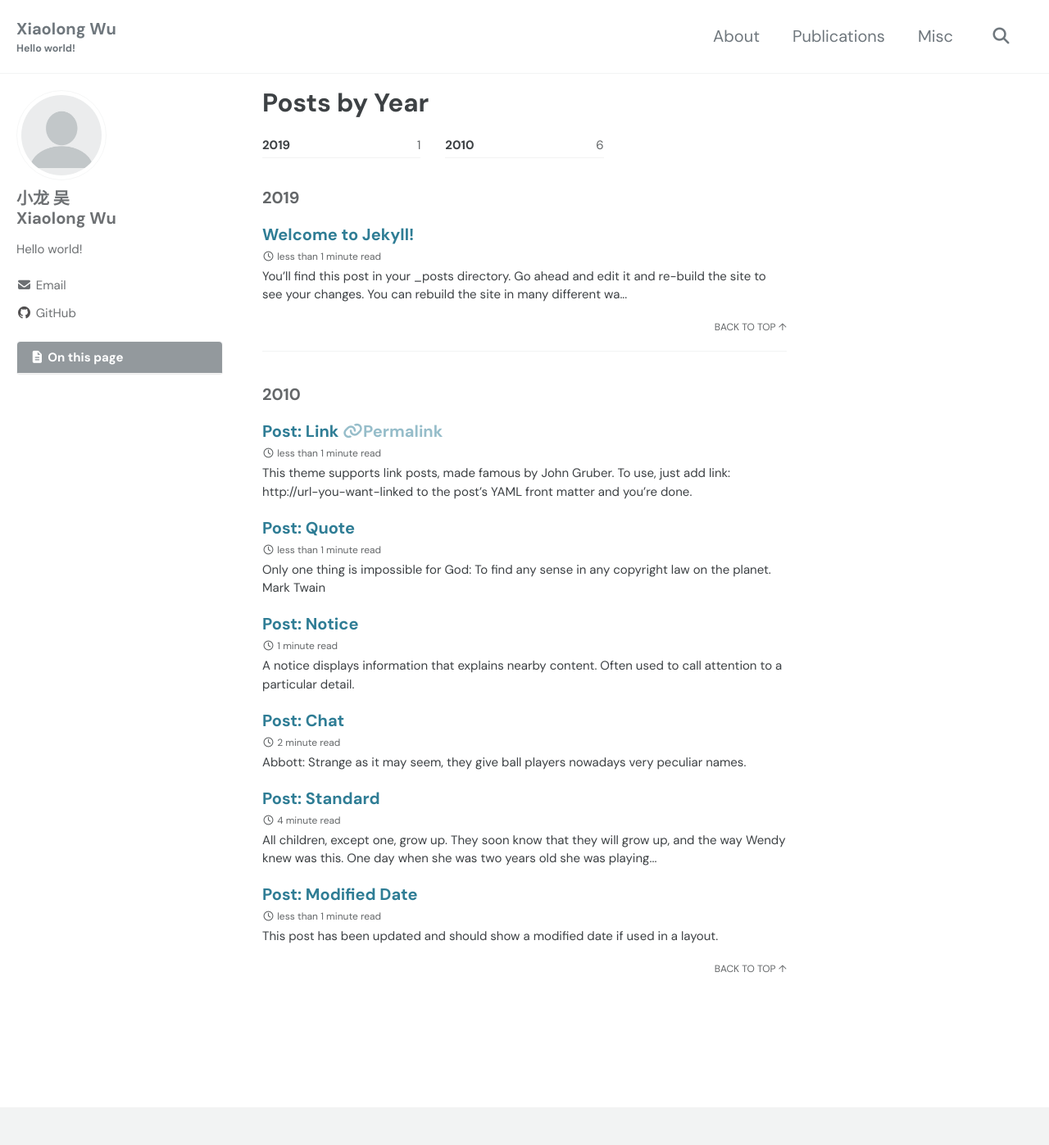
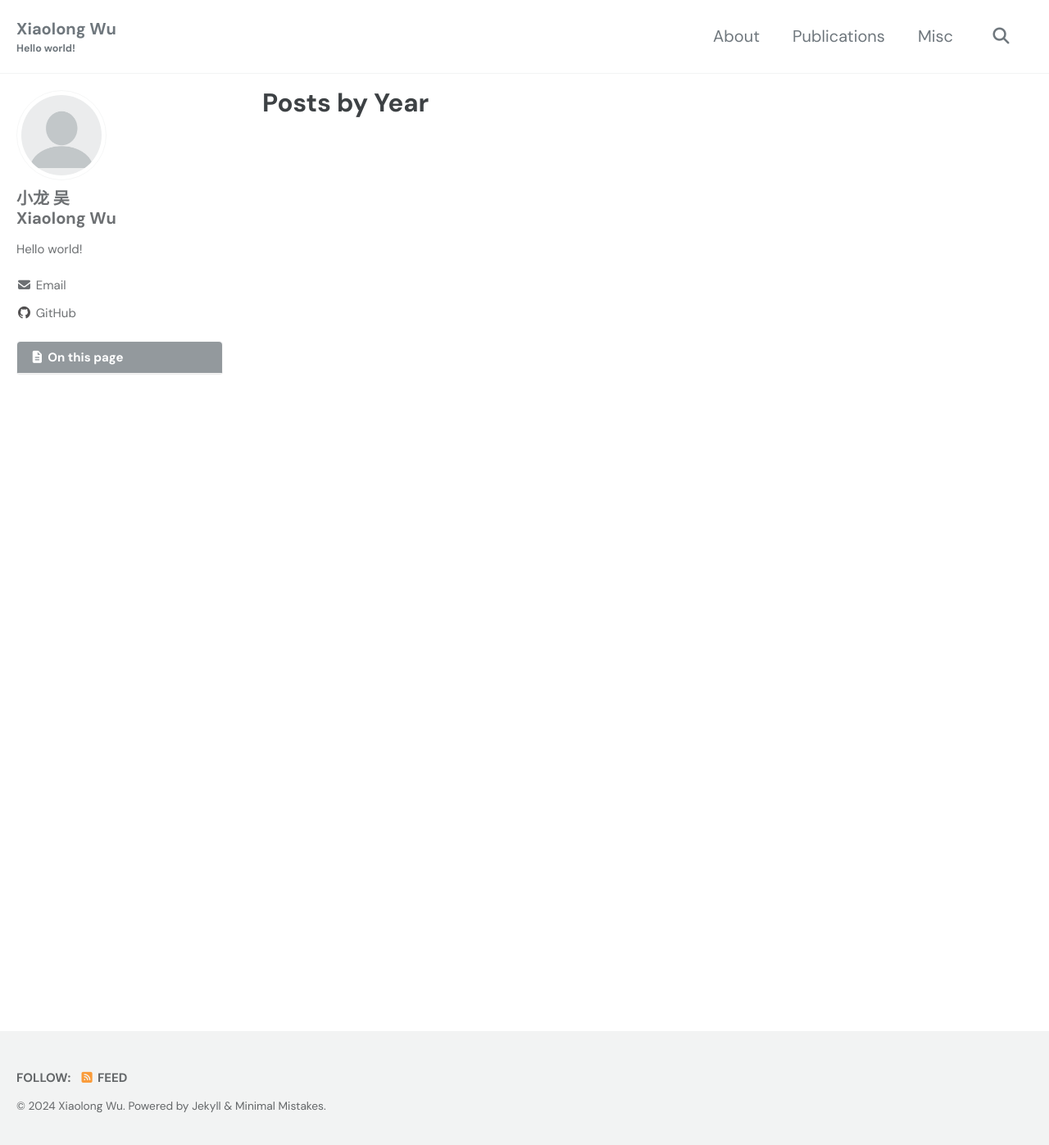
Before and after one commit to CuteLoong/CuteLoong.github.io, a Jekyll site: the page built from _pages/year-archive.md, in a window 1280 px wide and 1400 px high. Shown: the top 1397 px of the window at 82% size. Built offline with Jekyll 4.4.1, drawn with Linux system fonts in a browser that asks for light colours; cached includes are drawn as plain includes.

Commit message:
update project

````diff
--- a/_config.yml
+++ b/_config.yml
@@ -80,17 +80,17 @@ footer:
   #     url: "https://instagram.com/"
 
 defaults:
-  # _posts
+  # _publications
   - scope:
-      path: ""
-      type: posts
+      path: "_publications"
+      type: publications
     values:
-      layout: single
-      author_profile: true
-      read_time: true
-      comments: true
-      share: true
-      related: true
+      layout: spalsh
+      # author_profile: true
+      # read_time: true
+      # comments: true
+      # share: true
+      # related: true
   # _pages
   - scope:
       path: "_pages"
--- a/_posts/2010-01-07-post-modified.md
+++ /dev/null
@@ -1,14 +0,0 @@
----
-title: "Post: Modified Date"
-last_modified_at: 2016-03-09T16:20:02-05:00
-categories:
-  - Blog
-tags:
-  - Post Formats
-  - readability
-  - standard
----
-
-This post has been updated and should show a modified date if used in a layout.
-
-All children, except one, grow up. They soon know that they will grow up, and the way Wendy knew was this. One day when she was two years old she was playing in a garden, and she plucked another flower and ran with it to her mother. I suppose she must have looked rather delightful, for Mrs. Darling put her hand to her heart and cried, "Oh, why can't you remain like this for ever!" This was all that passed between them on the subject, but henceforth Wendy knew that she must grow up. You always know after you are two. Two is the beginning of the end.
--- a/_posts/2010-01-07-post-standard.md
+++ /dev/null
@@ -1,32 +0,0 @@
----
-title: "Post: Standard"
-excerpt_separator: "<!--more-->"
-categories:
-  - Blog
-tags:
-  - Post Formats
-  - readability
-  - standard
----
-
-All children, except one, grow up. They soon know that they will grow up, and the way Wendy knew was this. One day when she was two years old she was playing in a garden, and she plucked another flower and ran with it to her mother. I suppose she must have looked rather delightful, for Mrs. Darling put her hand to her heart and cried, "Oh, why can't you remain like this for ever!" This was all that passed between them on the subject, but henceforth Wendy knew that she must grow up. You always know after you are two. Two is the beginning of the end.
-
-Mrs. Darling first heard of Peter when she was tidying up her children's minds. It is the nightly custom of every good mother after her children are asleep to rummage in their minds and put things straight for next morning, repacking into their proper places the many articles that have wandered during the day.
-
-<!--more-->
-
-This post has a manual excerpt `<!--more-->` set after the second paragraph. The following YAML Front Matter has also be applied:
-
-```yaml
-excerpt_separator: "<!--more-->"
-```
-
-If you could keep awake (but of course you can't) you would see your own mother doing this, and you would find it very interesting to watch her. It is quite like tidying up drawers. You would see her on her knees, I expect, lingering humorously over some of your contents, wondering where on earth you had picked this thing up, making discoveries sweet and not so sweet, pressing this to her cheek as if it were as nice as a kitten, and hurriedly stowing that out of sight. When you wake in the morning, the naughtiness and evil passions with which you went to bed have been folded up small and placed at the bottom of your mind and on the top, beautifully aired, are spread out your prettier thoughts, ready for you to put on.
-
-I don't know whether you have ever seen a map of a person's mind. Doctors sometimes draw maps of other parts of you, and your own map can become intensely interesting, but catch them trying to draw a map of a child's mind, which is not only confused, but keeps going round all the time. There are zigzag lines on it, just like your temperature on a card, and these are probably roads in the island, for the Neverland is always more or less an island, with astonishing splashes of colour here and there, and coral reefs and rakish-looking craft in the offing, and savages and lonely lairs, and gnomes who are mostly tailors, and caves through which a river runs, and princes with six elder brothers, and a hut fast going to decay, and one very small old lady with a hooked nose. It would be an easy map if that were all, but there is also first day at school, religion, fathers, the round pond, needle-work, murders, hangings, verbs that take the dative, chocolate pudding day, getting into braces, say ninety-nine, three-pence for pulling out your tooth yourself, and so on, and either these are part of the island or they are another map showing through, and it is all rather confusing, especially as nothing will stand still.
-
-Of course the Neverlands vary a good deal. John's, for instance, had a lagoon with flamingoes flying over it at which John was shooting, while Michael, who was very small, had a flamingo with lagoons flying over it. John lived in a boat turned upside down on the sands, Michael in a wigwam, Wendy in a house of leaves deftly sewn together. John had no friends, Michael had friends at night, Wendy had a pet wolf forsaken by its parents, but on the whole the Neverlands have a family resemblance, and if they stood still in a row you could say of them that they have each other's nose, and so forth. On these magic shores children at play are for ever beaching their coracles [simple boat]. We too have been there; we can still hear the sound of the surf, though we shall land no more.
-
-Of all delectable islands the Neverland is the snuggest and most compact, not large and sprawly, you know, with tedious distances between one adventure and another, but nicely crammed. When you play at it by day with the chairs and table-cloth, it is not in the least alarming, but in the two minutes before you go to sleep it becomes very real. That is why there are night-lights.
-
-Occasionally in her travels through her children's minds Mrs. Darling found things she could not understand, and of these quite the most perplexing was the word Peter. She knew of no Peter, and yet he was here and there in John and Michael's minds, while Wendy's began to be scrawled all over with him. The name stood out in bolder letters than any of the other words, and as Mrs. Darling gazed she felt that it had an oddly cocky appearance.
--- a/_posts/2010-01-08-post-chat.md
+++ /dev/null
@@ -1,134 +0,0 @@
----
-title: "Post: Chat"
-categories:
-  - Blog
-tags:
-  - chat
-  - Post Formats
----
-
-Abbott: Strange as it may seem, they give ball players nowadays very peculiar names.
-
-Costello: Funny names?
-
-Abbott: Nicknames, nicknames. Now, on the St. Louis team we have Who's on first, What's on second, I Don't Know is on third--
-
-Costello: That's what I want to find out. I want you to tell me the names of the fellows on the St. Louis team.
-
-Abbott: I'm telling you. Who's on first, What's on second, I Don't Know is on third--
-
-Costello: You know the fellows' names?
-
-Abbott: Yes.
-
-Costello: Well, then who's playing first?
-
-Abbott: Yes.
-
-Costello: I mean the fellow's name on first base.
-
-Abbott: Who.
-
-Costello: The fellow playin' first base.
-
-Abbott: Who.
-
-Costello: The guy on first base.
-
-Abbott: Who is on first.
-
-Costello: Well, what are you askin' me for?
-
-Abbott: I'm not asking you--I'm telling you. Who is on first.
-
-Costello: I'm asking you--who's on first?
-
-Abbott: That's the man's name.
-
-Costello: That's who's name?
-
-Abbott: Yes.
-
-Costello: When you pay off the first baseman every month, who gets the money?
-
-Abbott: Every dollar of it. And why not, the man's entitled to it.
-
-Costello: Who is?
-
-Abbott: Yes.
-
-Costello: So who gets it?
-
-Abbott: Why shouldn't he? Sometimes his wife comes down and collects it.
-
-Costello: Who's wife?
-
-Abbott: Yes. After all, the man earns it.
-
-Costello: Who does?
-
-Abbott: Absolutely.
-
-Costello: Well, all I'm trying to find out is what's the guy's name on first base?
-
-Abbott: Oh, no, no. What is on second base.
-
-Costello: I'm not asking you who's on second.
-
-Abbott: Who's on first!
-
-Costello: St. Louis has a good outfield?
-
-Abbott: Oh, absolutely.
-
-Costello: The left fielder's name?
-
-Abbott: Why.
-
-Costello: I don't know, I just thought I'd ask.
-
-Abbott: Well, I just thought I'd tell you.
-
-Costello: Then tell me who's playing left field?
-
-Abbott: Who's playing first.
-
-Costello: Stay out of the infield! The left fielder's name?
-
-Abbott: Why.
-
-Costello: Because.
-
-Abbott: Oh, he's center field.
-
-Costello: Wait a minute. You got a pitcher on this team?
-
-Abbott: Wouldn't this be a fine team without a pitcher?
-
-Costello: Tell me the pitcher's name.
-
-Abbott: Tomorrow.
-
-Costello: Now, when the guy at bat bunts the ball--me being a good catcher--I want to throw the guy out at first base, so I pick up the ball and throw it to who?
-
-Abbott: Now, that's he first thing you've said right.
-
-Costello: I DON'T EVEN KNOW WHAT I'M TALKING ABOUT!
-
-Abbott: Don't get excited. Take it easy.
-
-Costello: I throw the ball to first base, whoever it is grabs the ball, so the guy runs to second. Who picks up the ball and throws it to what. What throws it to I don't know. I don't know throws it back to tomorrow--a triple play.
-
-Abbott: Yeah, it could be.
-
-Costello: Another guy gets up and it's a long ball to center.
-
-Abbott: Because.
-
-Costello: Why? I don't know. And I don't care.
-
-Abbott: What was that?
-
-Costello: I said, I DON'T CARE!
-
-Abbott: Oh, that's our shortstop!
--- a/_posts/2010-02-05-post-notice.md
+++ /dev/null
@@ -1,68 +0,0 @@
----
-title: "Post: Notice"
-categories:
-  - Blog
-tags:
-  - Post Formats
-  - notice
----
-
-A notice displays information that explains nearby content. Often used to call attention to a particular detail.
-
-When using Kramdown `{: .notice}` can be added after a sentence to assign the `.notice` to the `<p></p>` element.
-
-**Changes in Service:** We just updated our [privacy policy](#) here to better service our customers. We recommend reviewing the changes.
-{: .notice}
-
-**Primary Notice:** Lorem ipsum dolor sit amet, consectetur adipiscing elit. Integer nec odio. [Praesent libero](#). Sed cursus ante dapibus diam. Sed nisi. Nulla quis sem at nibh elementum imperdiet.
-{: .notice--primary}
-
-**Info Notice:** Lorem ipsum dolor sit amet, [consectetur adipiscing elit](#). Integer nec odio. Praesent libero. Sed cursus ante dapibus diam. Sed nisi. Nulla quis sem at nibh elementum imperdiet.
-{: .notice--info}
-
-**Warning Notice:** Lorem ipsum dolor sit amet, consectetur adipiscing elit. [Integer nec odio](#). Praesent libero. Sed cursus ante dapibus diam. Sed nisi. Nulla quis sem at nibh elementum imperdiet.
-{: .notice--warning}
-
-**Danger Notice:** Lorem ipsum dolor sit amet, [consectetur adipiscing](#) elit. Integer nec odio. Praesent libero. Sed cursus ante dapibus diam. Sed nisi. Nulla quis sem at nibh elementum imperdiet.
-{: .notice--danger}
-
-**Success Notice:** Lorem ipsum dolor sit amet, consectetur adipiscing elit. Integer nec odio. Praesent libero. Sed cursus ante dapibus diam. Sed nisi. Nulla quis sem at [nibh elementum](#) imperdiet.
-{: .notice--success}
-
-Want to wrap several paragraphs or other elements in a notice? Using Liquid to capture the content and then filter it with `markdownify` is a good way to go.
-
-```html
-{% raw %}{% capture notice-2 %}
-#### New Site Features
-
-* You can now have cover images on blog pages
-* Drafts will now auto-save while writing
-{% endcapture %}{% endraw %}
-
-<div class="notice">{% raw %}{{ notice-2 | markdownify }}{% endraw %}</div>
-```
-
-{% capture notice-2 %}
-#### New Site Features
-
-* You can now have cover images on blog pages
-* Drafts will now auto-save while writing
-{% endcapture %}
-
-<div class="notice">
-  {{ notice-2 | markdownify }}
-</div>
-
-Or you could skip the capture and stick with straight HTML.
-
-```html
-<div class="notice">
-  <h4>Message</h4>
-  <p>A basic message.</p>
-</div>
-```
-
-<div class="notice">
-  <h4>Message</h4>
-  <p>A basic message.</p>
-</div>
--- a/_posts/2010-02-05-post-quote.md
+++ /dev/null
@@ -1,12 +0,0 @@
----
-title: "Post: Quote"
-categories:
-  - Blog
-tags:
-  - Post Formats
-  - quote
----
-
-> Only one thing is impossible for God: To find any sense in any copyright law on the planet.
-
-> <cite><a href="http://www.brainyquote.com/quotes/quotes/m/marktwain163473.html">Mark Twain</a></cite>
--- a/_posts/2010-03-07-post-link.md
+++ /dev/null
@@ -1,15 +0,0 @@
----
-title: "Post: Link"
-categories:
-  - Blog
-tags:
-  - link
-  - Post Formats
-link: https://github.com
----
-
-This theme supports **link posts**, made famous by John Gruber. To use, just add `link: http://url-you-want-linked` to the post's YAML front matter and you're done.
-
-> And this is how a quote looks.
-
-Some [link](#) can also be shown.
--- a/_posts/2019-04-18-welcome-to-jekyll.md
+++ /dev/null
@@ -1,29 +0,0 @@
----
-title: "Welcome to Jekyll!"
-date: 2019-04-18T15:34:30-04:00
-categories:
-  - blog
-tags:
-  - Jekyll
-  - update
----
-
-You'll find this post in your `_posts` directory. Go ahead and edit it and re-build the site to see your changes. You can rebuild the site in many different ways, but the most common way is to run `jekyll serve`, which launches a web server and auto-regenerates your site when a file is updated.
-
-To add new posts, simply add a file in the `_posts` directory that follows the convention `YYYY-MM-DD-name-of-post.ext` and includes the necessary front matter. Take a look at the source for this post to get an idea about how it works.
-
-Jekyll also offers powerful support for code snippets:
-
-```ruby
-def print_hi(name)
-  puts "Hi, #{name}"
-end
-print_hi('Tom')
-#=> prints 'Hi, Tom' to STDOUT.
-```
-
-Check out the [Jekyll docs][jekyll-docs] for more info on how to get the most out of Jekyll. File all bugs/feature requests at [Jekyll’s GitHub repo][jekyll-gh]. If you have questions, you can ask them on [Jekyll Talk][jekyll-talk].
-
-[jekyll-docs]: https://jekyllrb.com/docs/home
-[jekyll-gh]:   https://github.com/jekyll/jekyll
-[jekyll-talk]: https://talk.jekyllrb.com/
````
Also changed, not shown: _publications/scssr24.md (added, +67 -0 lines), index.md (+1 -1 lines).
